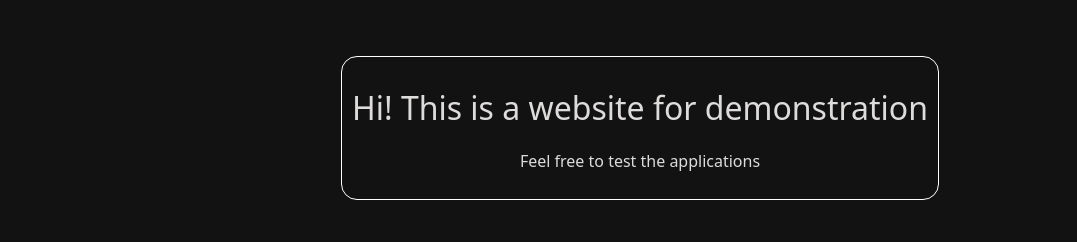
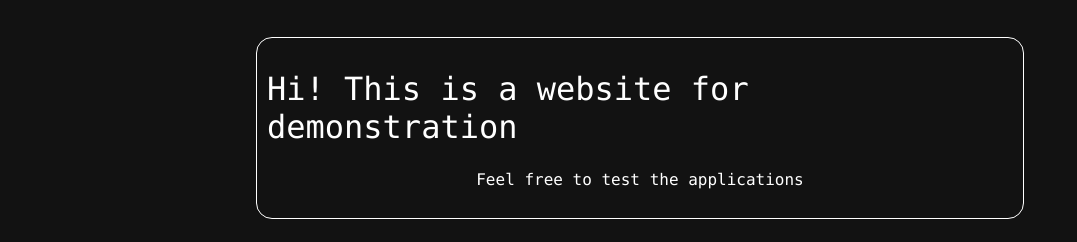
Before and after one commit to Moondevbeam/Moonchallenge, a React (Create React App) app: page / in a window 1280 px wide. Shown: the part 225-467 px from the top of the page, without its empty margins (0-1077 px from the left). Built offline with nearby package versions, Linux system fonts and the light colour scheme.

Commit message:
minor fixes

```diff
--- a/src/pages/Home.js
+++ b/src/pages/Home.js
@@ -21,8 +21,8 @@ return(
     alignItems: "center",
     width: "auto",
   }}>
-        <h1>Hi! This is a website for demonstration</h1>
-        <p>Feel free to test the applications</p>
+        <h1 className="white code">Hi! This is a website for demonstration</h1>
+        <p className="white code">Feel free to test the applications</p>
     </div>
     </div>
 )
```
